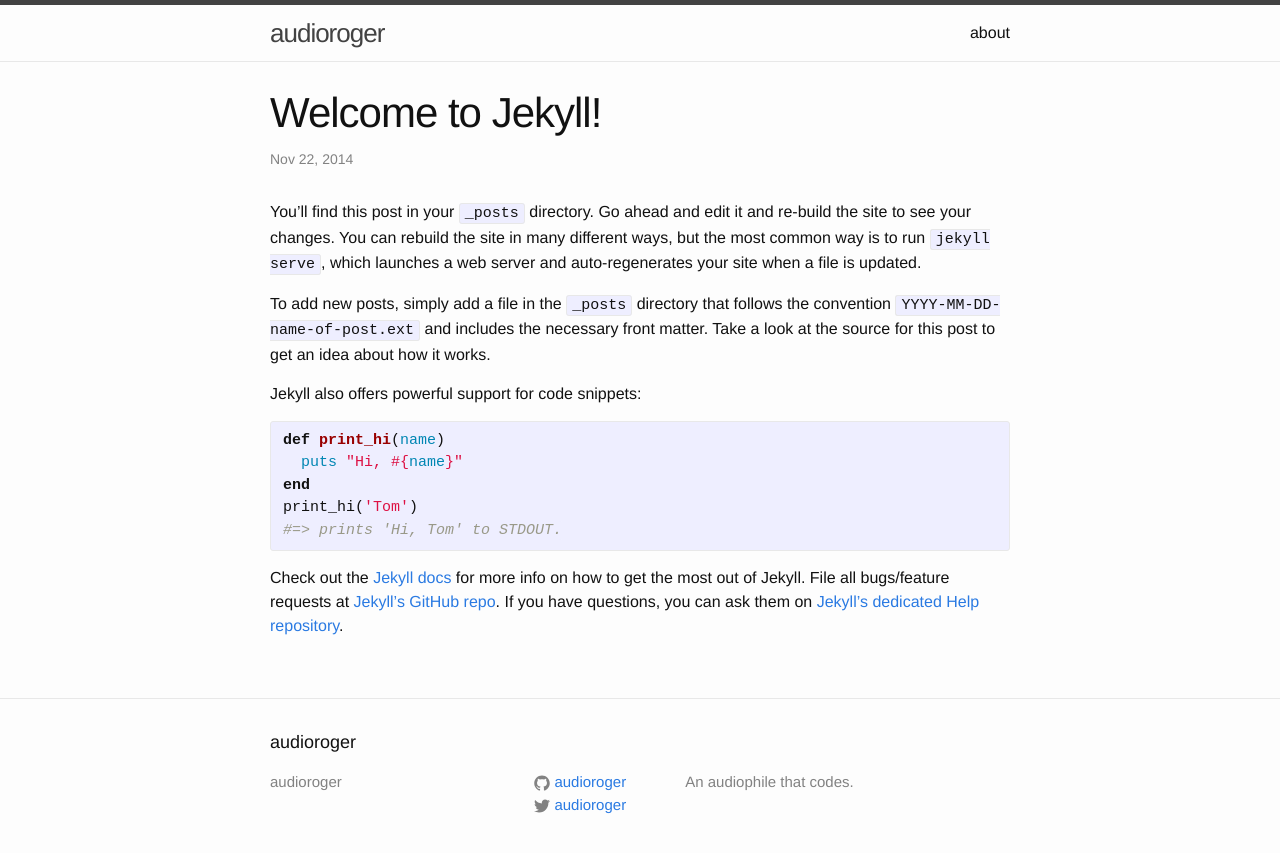
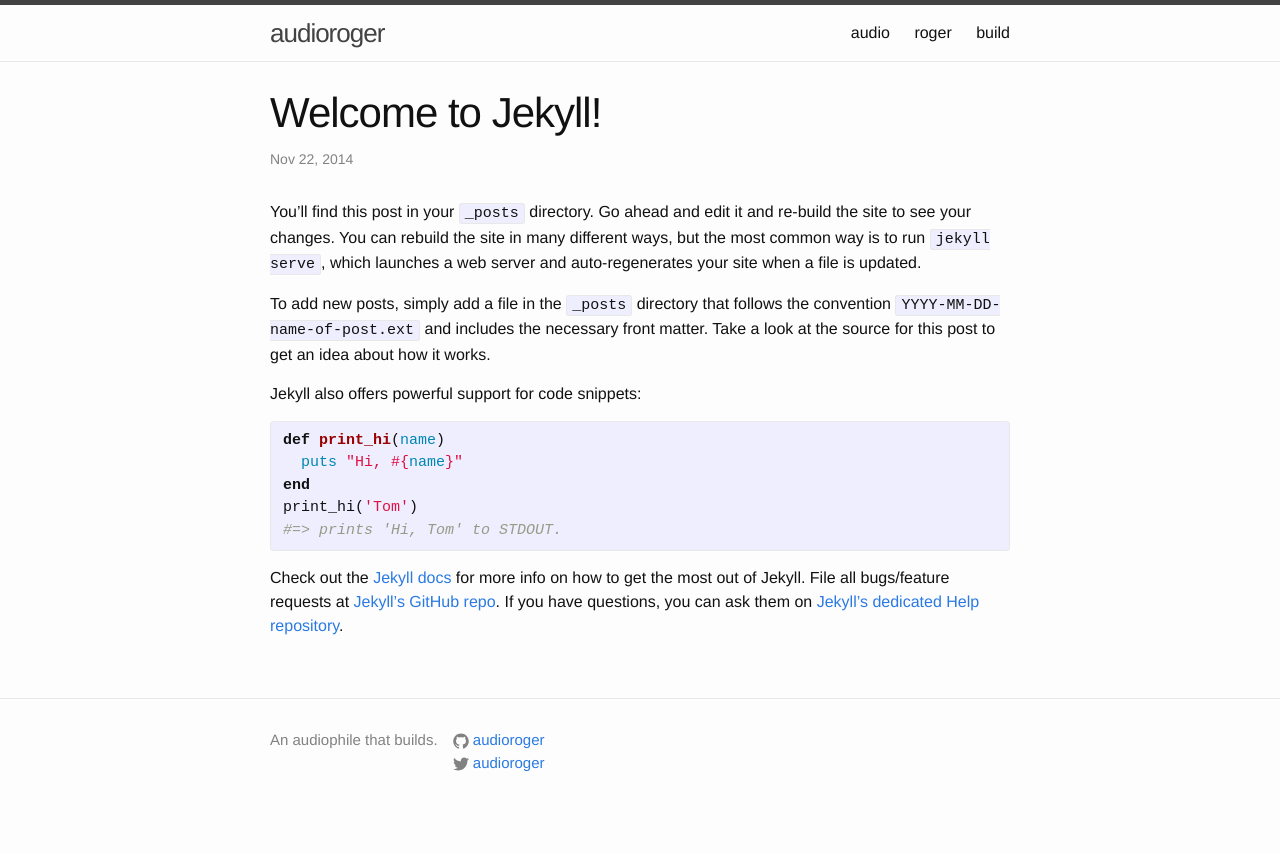
Before and after one commit to audioroger/audioroger.github.io, a Jekyll site: the page built from _posts/2014-11-22-welcome-to-jekyll.markdown, in a window 1280 px wide. Shown: the top 853 px of the page. Built offline with Jekyll 4.4.1, drawn with Linux system fonts in a browser that asks for light colours.

Commit message:
site structure and placeholder content.

```diff
--- a/_config.yml
+++ b/_config.yml
@@ -2,7 +2,7 @@
 title: audioroger
 #email: your-email@domain.com
 description: > # this means to ignore newlines until "baseurl:"
-  An audiophile that codes.
+  An audiophile that builds.
 baseurl: "" # the subpath of your site, e.g. /blog/
 url: "http://audioroger.github.io" # the base hostname & protocol for your site
 twitter_username: audioroger
--- a/_includes/footer.html
+++ b/_includes/footer.html
@@ -2,13 +2,19 @@
 
   <div class="wrapper">
 
-    <h2 class="footer-heading">{{ site.title }}</h2>
+    <!-- <h2 class="footer-heading">{{ site.title }}</h2> -->
 
     <div class="footer-col-wrapper">
-      <div class="footer-col  footer-col-1">
+      <!--
+<div class="footer-col  footer-col-1">
         <ul class="contact-list">
           <li>{{ site.title }}</li>
         </ul>
+      </div>
+-->
+
+      <div class="footer-col  footer-col-5">
+        <p class="text">{{ site.description }}</p>
       </div>
 
       <div class="footer-col  footer-col-2">
@@ -43,10 +49,6 @@
           {% endif %}
         </ul>
       </div>
-
-      <div class="footer-col  footer-col-3">
-        <p class="text">{{ site.description }}</p>
-      </div>
     </div>
 
   </div>
--- a/_includes/header.html
+++ b/_includes/header.html
@@ -14,11 +14,9 @@
       </a>
 
       <div class="trigger">
-        {% for page in site.pages %}
-          {% if page.title %}
-          <a class="page-link" href="{{ page.url | prepend: site.baseurl }}">{{ page.title }}</a>
-          {% endif %}
-        {% endfor %}
+	      <a class="page-link" href="/audio/">audio</a>
+	      <a class="page-link" href="/roger/">roger</a>
+	      <a class="page-link" href="/build/">build</a>
       </div>
     </nav>
 
--- a/index.html
+++ b/index.html
@@ -1,11 +1,12 @@
 ---
 layout: default
+excerpt: Learn about audioroger and all of the wonderfull things he does. Go ahead, take a minute to explore the finer things in life.
 ---
 
 <div class="home">
 
-<h1>audioroger home</h1>
-<p>Better content will be here. You doubt?</p>
+<h1>home</h1>
+<p>Go in your home! Are you too good for your home?</p>
 <!--
   <h1 class="page-heading">Posts</h1>
 
--- a/about.md
+++ b/roger.md
@@ -1,7 +1,7 @@
 ---
 layout: page
-title: about
-permalink: /about/
+title: roger
+permalink: /roger/
 ---
 
 I am audioroger.
```
Also changed, not shown: audio.md (added, +7 -0 lines), build.md (added, +7 -0 lines).
